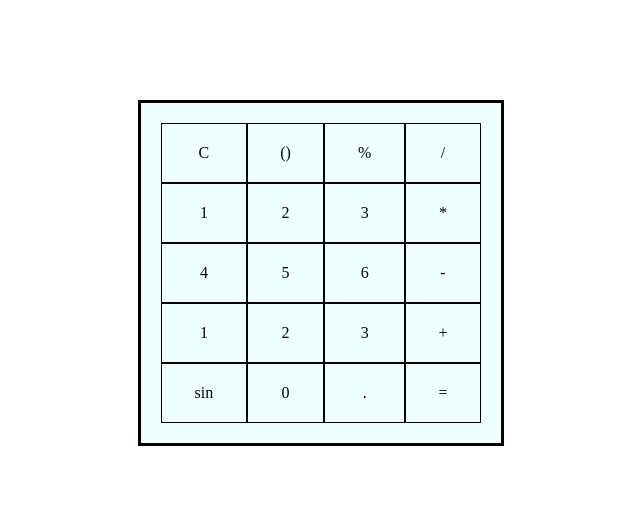
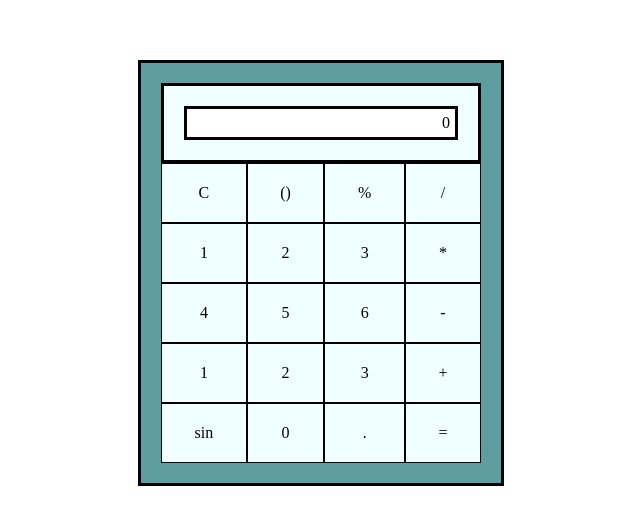
Before and after one commit to jtsteeg/leap_calculator, a plain HTML site: page index.html in a window 1280 px wide. Shown: the part 127-652 px from the top of the page, without its empty margins (319-959 px from the left). Drawn offline with Linux system fonts and the light colour scheme.

Commit message:
adds number display to calculator

```diff
--- a/index.html
+++ b/index.html
@@ -5,6 +5,10 @@
     </head>
     <body>
         <div class="calculator">
+            <div class="display">
+                    <div class="input_output">0</div>
+            </div>
+            <div class="buttons">
                 <div class="button">C</div>
                 <div class="button">()</div>
                 <div class="button">%</div>
@@ -26,5 +30,6 @@
                 <div class="button">.</div>
                 <div class="button">=</div>
                 </div>
+        </div>
     </body>
 </html>
--- a/mystyle.css
+++ b/mystyle.css
@@ -1,7 +1,9 @@
 .calculator {
-    display: grid;
-    grid-template-columns: auto auto auto auto;
-    background-color: azure;
+    display:grid;
+    background-color: cadetblue;
+    grid-template-areas:
+        'top top top top'
+        'bottom bottom bottom bottom';
     width: 25%;
     margin: 0;
     position: absolute;
@@ -11,6 +13,25 @@
     border: 3px solid;
     padding: 20px 20px;
 }
+.display {
+    grid-area: top;
+    padding: 20px;
+    text-align: right;
+    background-color: azure;
+    border: solid;
+}
+.input_output {
+    padding: 5px;
+    background-color: white;
+    border: solid;
+}
+.buttons {
+    grid-area: bottom;
+    display: grid;
+    grid-template-columns: auto auto auto auto;
+    background-color: azure;
+
+}
 .button {
     border: 1px solid;
     padding: 20px;
```
Lines whose indentation alone changed are shown as unchanged.
